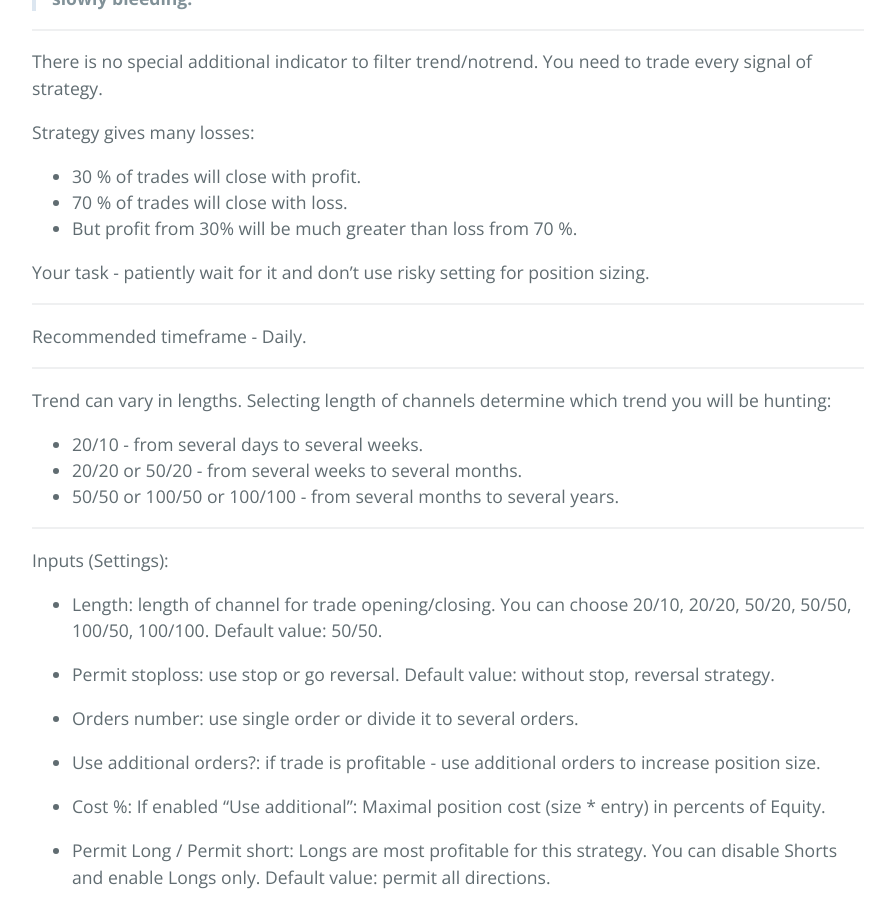
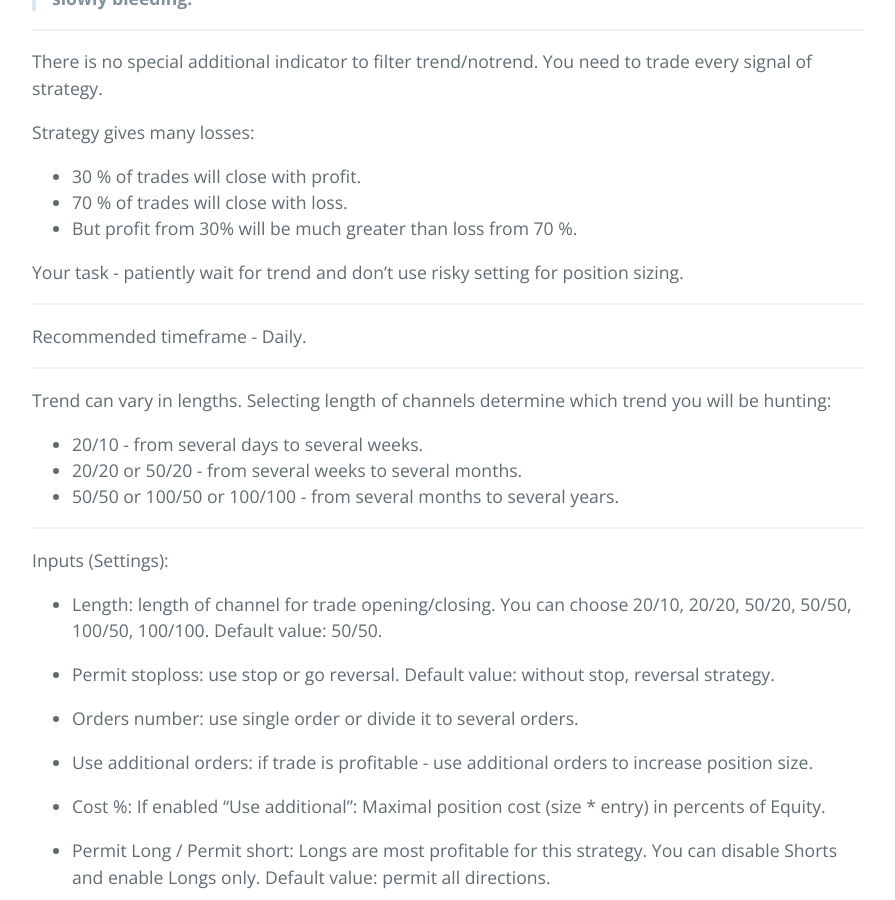
Before and after one commit to sergeyen7/sergeyen7.github.io, a Jekyll site: the page built from index.md, in a window 1280 px wide and 900 px high, scrolled down 4744 px. Shown: the whole window, without its empty margins (192-1087 px from the left). Built offline with Jekyll 4.4.1, drawn with Linux system fonts in a browser that asks for light colours; nearby versions of some CDN libraries.

Commit message:
Update index.md

```diff
--- a/index.md
+++ b/index.md
@@ -144,7 +144,7 @@ Strategy gives many losses:
 * 70 % of trades will close with loss.
 * But profit from 30% will be much greater than loss from 70 %.
 
-Your task - patiently wait for it and don't use risky setting for position sizing.
+Your task - patiently wait for trend and don't use risky setting for position sizing.
 
 * * *
 
@@ -167,7 +167,7 @@ Inputs (Settings):
 
 * Orders number: use single order or divide it to several orders.
 
-* Use additional orders?: if trade is profitable - use additional orders to increase position size.
+* Use additional orders: if trade is profitable - use additional orders to increase position size.
 
 * Cost %: If enabled "Use additional": Maximal position cost (size * entry) in percents of Equity.
 
```
